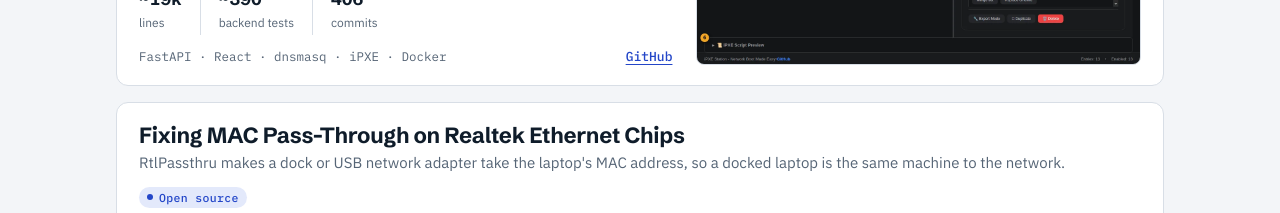
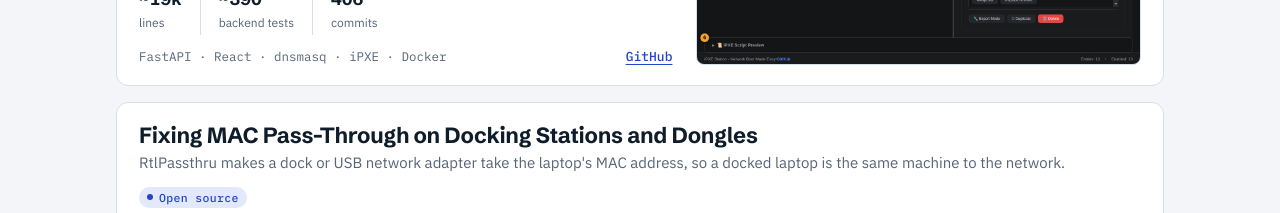
Before and after one commit to loglux/loglux.github.io, a plain HTML site: page index.html in a window 1280 px wide. Shown: the part 8020-8233 px from the top of the page. Drawn offline with Linux system fonts and the light colour scheme.

Commit message:
RtlPassthru title: docking stations and dongles

```diff
--- a/index.html
+++ b/index.html
@@ -557,7 +557,7 @@ footer .wrap{display:flex;justify-content:space-between;gap:16px;flex-wrap:wrap}
       </article>
 
       <article id="rtlpassthru" class="card wide" data-s="pub">
-        <div class="card-top"><div><h3>Fixing MAC Pass-Through on Realtek Ethernet Chips</h3><p class="what">RtlPassthru makes a dock or USB network adapter take the laptop's MAC address, so a docked laptop is the same machine to the network.</p></div>
+        <div class="card-top"><div><h3>Fixing MAC Pass-Through on Docking Stations and Dongles</h3><p class="what">RtlPassthru makes a dock or USB network adapter take the laptop's MAC address, so a docked laptop is the same machine to the network.</p></div>
           <div class="chips"><span class="chip c-pub">Open source</span></div></div>
         <div class="wide-body">
           <button type="button" class="shot" data-full="img/rtlpassthru.webp" aria-label="Enlarge screenshot: RtlPassthru showing that pass-through works on Windows, pre-boot and Linux"><img src="img/rtlpassthru.webp" alt="RtlPassthru window: a Realtek 2.5G adapter with three green tiles, Windows, Pre-boot / PXE and Linux, all marked WORKS" loading="lazy"></button>
```
